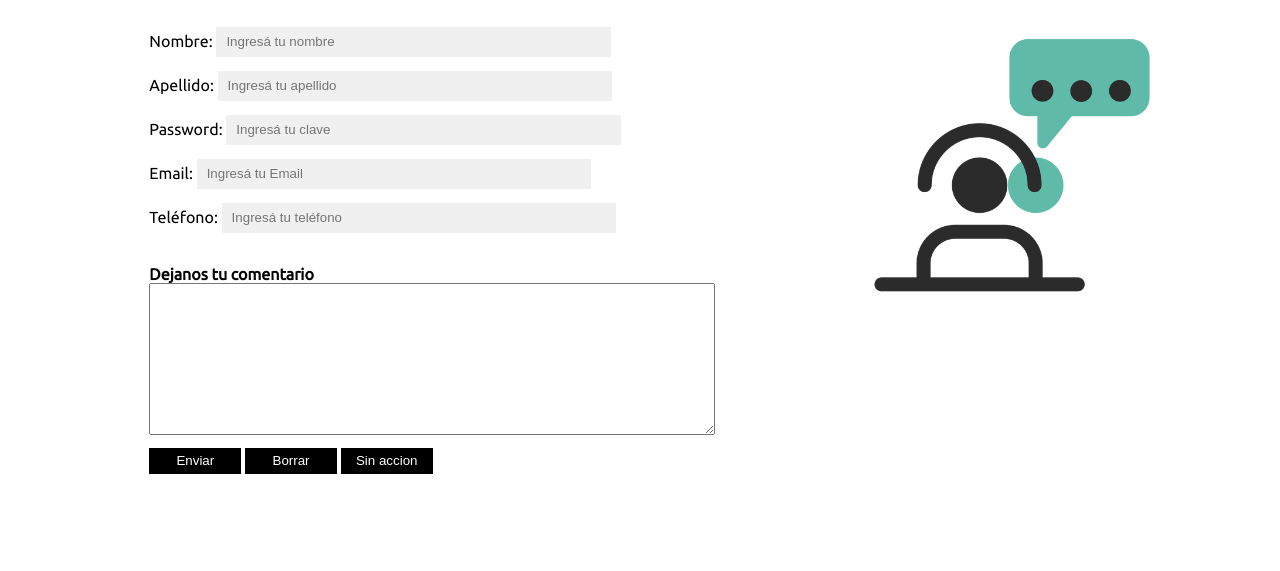
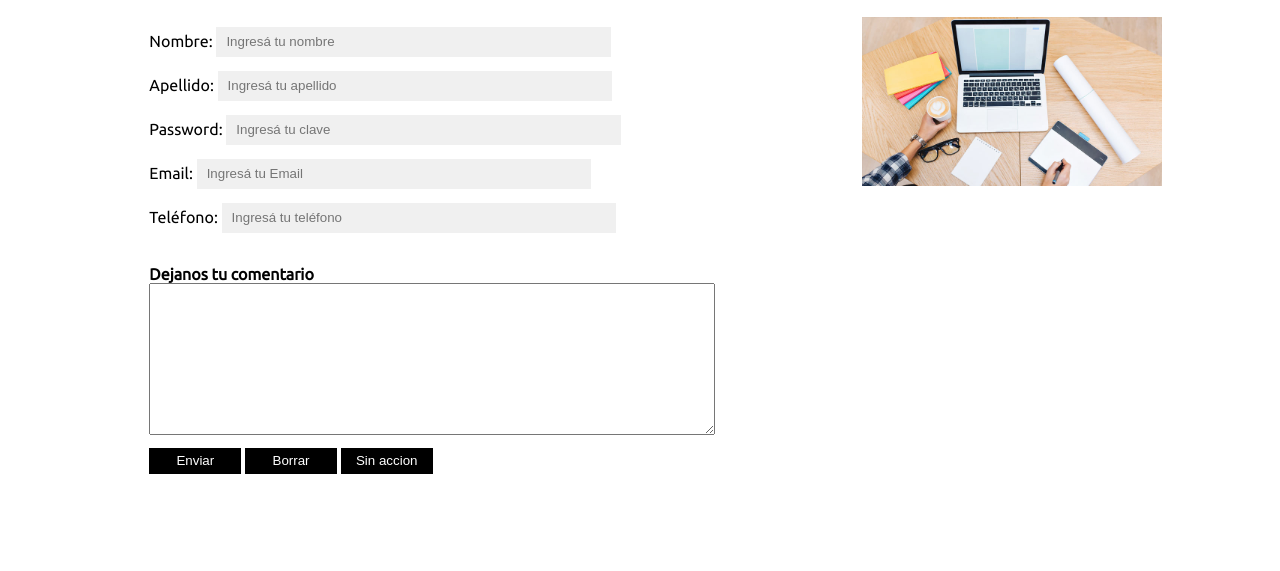
Before and after one commit to nicokoma/mi_repositorio, a plain HTML site: page pages/contacto.html in a window 1280 px wide. Shown: the part 193-764 px from the top of the page. Drawn offline with Linux system fonts and the light colour scheme.

Commit message:
Se modificó la imagen del form en contacto.html

```diff
--- a/pages/contacto.html
+++ b/pages/contacto.html
@@ -85,7 +85,7 @@
         </div>
 
         <div class="imagen">
-            <img src="../assets/img_contacto.png" alt="Contacto">
+            <img src="../assets/img_servicios.jpg" alt="Contacto">
         </div>
 
 
```
